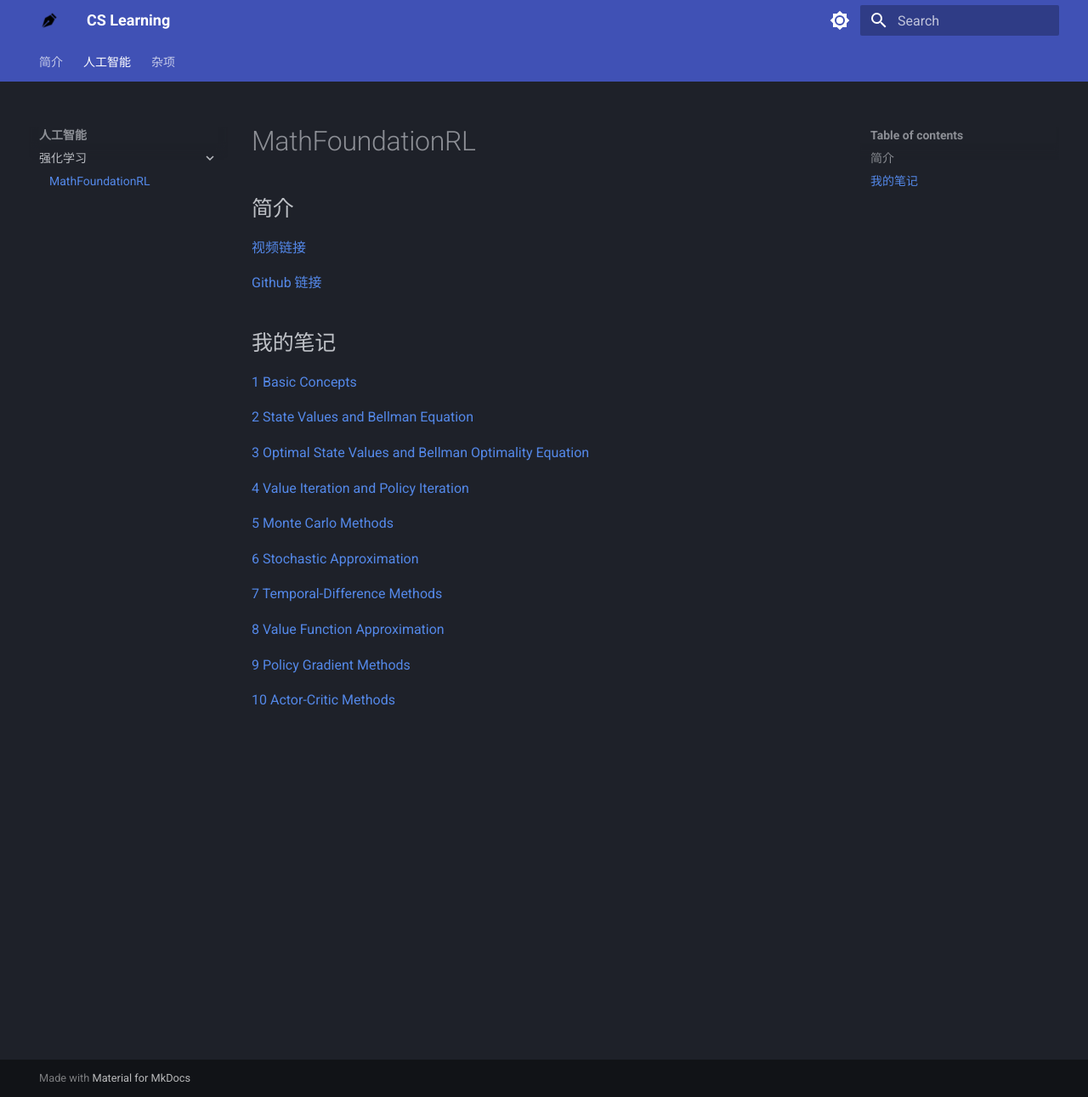
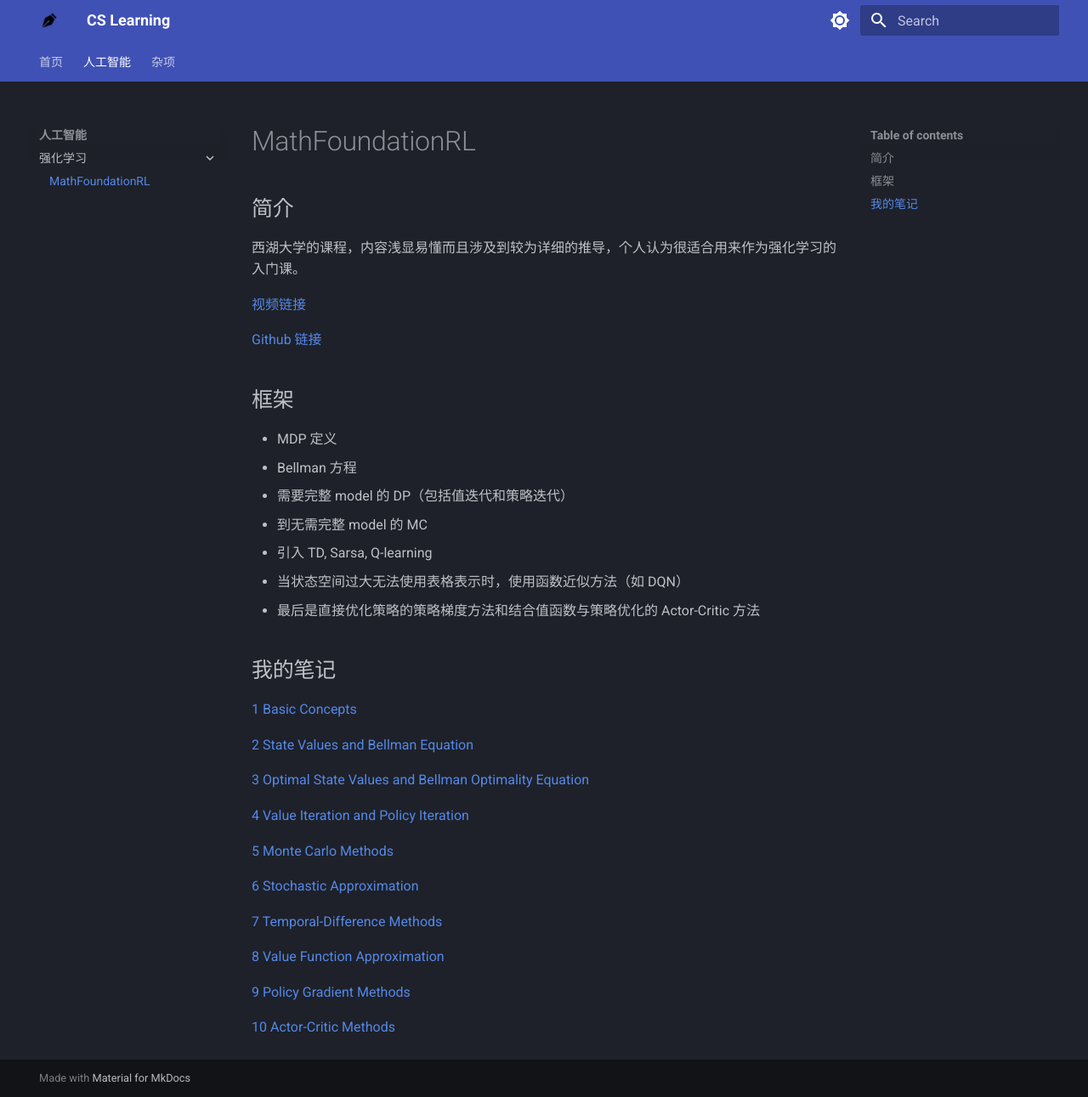
Before and after one commit to Tenshi0x0/CS-learning, an MkDocs documentation site: the page built from docs/src/AI/RL/MathFoundationRL.md, in a window 1280 px wide and 1291 px high. Shown: the whole window at 85% size. Built offline with MkDocs 1.6.1 and Material for MkDocs 9.7.7, drawn with Linux system fonts in a browser that asks for light colours.

Commit message:
upd set up wiki

```diff
--- a/docs/src/AI/RL/MathFoundationRL.md
+++ b/docs/src/AI/RL/MathFoundationRL.md
@@ -2,9 +2,21 @@
 
 ## 简介
 
+西湖大学的课程，内容浅显易懂而且涉及到较为详细的推导，个人认为很适合用来作为强化学习的入门课。
+
 [视频链接](https://www.bilibili.com/video/BV1sd4y167NS/?spm_id_from=333.337.search-card.all.click&vd_source=b5280617363e9b17c3999fa2af42fee4)
 
 [Github 链接](https://github.com/MathFoundationRL/Book-Mathematical-Foundation-of-Reinforcement-Learning)
+
+## 框架
+
+- MDP 定义
+- Bellman 方程
+- 需要完整 model 的 DP（包括值迭代和策略迭代）
+- 到无需完整 model 的 MC
+- 引入 TD, Sarsa, Q-learning
+- 当状态空间过大无法使用表格表示时，使用函数近似方法（如 DQN）
+- 最后是直接优化策略的策略梯度方法和结合值函数与策略优化的 Actor-Critic 方法
 
 ## 我的笔记
 
--- a/mkdocs.yml
+++ b/mkdocs.yml
@@ -44,8 +44,9 @@ markdown_extensions:
   - pymdownx.superfences
 
 nav:
-  - 简介:
+  - 首页:
     - 前言: index.md
+    - 友链: friendlyURL.md
 
   - 人工智能:
     - 强化学习:
```
Also changed, not shown: docs/friendlyURL.md (added, +5 -0 lines).
